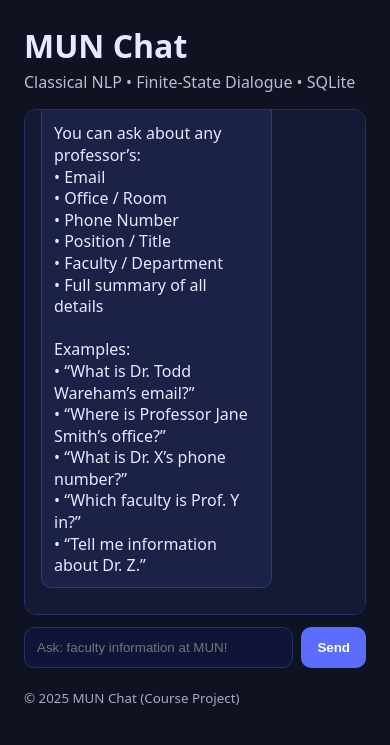
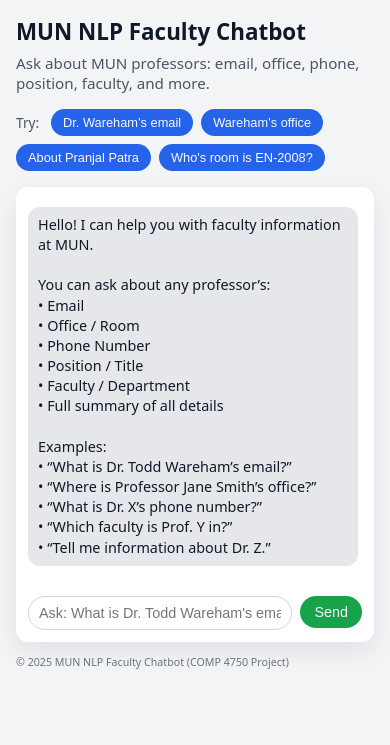
Before and after one commit to khanshairer/mun-nlp-chatbot-4750, a Flask app: page / in a window 390 px wide. Shown: the top 745 px of the page. Run offline with Flask 3, Linux system fonts and the light colour scheme.

Commit message:
Improve UI design, add example buttons, autocomplete, and fuzzy matching

```diff
--- a/app.py
+++ b/app.py
@@ -2,20 +2,19 @@ from flask import Flask, render_template, request, jsonify
 from time import perf_counter
 import os
 
-from db import ensure_db
+from db import ensure_db, suggest_prof_names
 from nlp.engine import ChatEngine
 
 app = Flask(__name__)
 
-# -----------------------------
-# Initialize DB + ChatEngine ON STARTUP
-# -----------------------------
 ensure_db()
 engine = ChatEngine()
+
 
 @app.get("/")
 def index():
     return render_template("index.html")
+
 
 @app.post("/chat")
 def chat():
@@ -26,6 +25,16 @@ def chat():
     print(f"[latency] {dt:.1f} ms  [state] {state}")
     return jsonify({"reply": reply, "state": state})
 
+
+@app.get("/suggest")
+def suggest():
+    q = request.args.get("q", "").strip()
+    if not q:
+        return jsonify([])
+    names = suggest_prof_names(q, limit=7)
+    return jsonify(names)
+
+
 if __name__ == "__main__":
     port = int(os.environ.get("PORT", "5000"))
     app.run(debug=True, port=port)
--- a/static/app.js
+++ b/static/app.js
@@ -1,40 +1,104 @@
-const chatlog = document.getElementById('chatlog');
-const input = document.getElementById('msg');
-const sendBtn = document.getElementById('send');
+const chatlog = document.getElementById("chatlog");
+const input = document.getElementById("msg");
+const sendBtn = document.getElementById("send");
+const suggestionsDiv = document.getElementById("suggestions");
 
-function addMsg(text, who='bot'){
-  const div = document.createElement('div');
-  div.className = 'msg ' + who;
+function addMsg(text, who = "bot") {
+  const div = document.createElement("div");
+  div.className = "msg " + who;
   div.textContent = text;
   chatlog.appendChild(div);
   chatlog.scrollTop = chatlog.scrollHeight;
 }
 
-async function send(){
+async function send() {
   const text = input.value.trim();
-  if(!text) return;
-  addMsg(text, 'user');
-  input.value = '';
+  if (!text) return;
+  addMsg(text, "user");
+  input.value = "";
+  clearSuggestions();
   try {
-    const res = await fetch('/chat', {
-      method: 'POST',
-      headers: {'Content-Type':'application/json'},
-      body: JSON.stringify({message: text})
+    const res = await fetch("/chat", {
+      method: "POST",
+      headers: { "Content-Type": "application/json" },
+      body: JSON.stringify({ message: text })
     });
     const data = await res.json();
-    addMsg(data.reply || '(no reply)', 'bot');
-  } catch (e){
-    addMsg('Network error. Please try again.', 'bot');
+    addMsg(data.reply || "(no reply)", "bot");
+  } catch (e) {
+    addMsg("Network error. Please try again.", "bot");
   }
 }
 
-sendBtn.addEventListener('click', send);
-input.addEventListener('keydown', (e)=>{
-  if(e.key === 'Enter'){ send(); }
+// Example buttons
+document.querySelectorAll(".example-btn").forEach(btn => {
+  btn.addEventListener("click", () => {
+    const q = btn.getAttribute("data-example");
+    input.value = q;
+    input.focus();
+    send();
+  });
 });
 
-// greeting
-addMsg("Hello! I can help you with faculty information at MUN.\n\n" +
+// Autocomplete
+let suggestTimer = null;
+
+function clearSuggestions() {
+  suggestionsDiv.innerHTML = "";
+  suggestionsDiv.style.display = "none";
+}
+
+function showSuggestions(list) {
+  if (!list || !list.length) {
+    clearSuggestions();
+    return;
+  }
+  suggestionsDiv.innerHTML = "";
+  list.forEach(name => {
+    const item = document.createElement("div");
+    item.className = "suggestion-item";
+    item.textContent = name;
+    item.addEventListener("click", () => {
+      input.value = "Tell me about " + name;
+      clearSuggestions();
+      input.focus();
+    });
+    suggestionsDiv.appendChild(item);
+  });
+  suggestionsDiv.style.display = "block";
+}
+
+input.addEventListener("input", () => {
+  const text = input.value.trim();
+  if (suggestTimer) clearTimeout(suggestTimer);
+  if (text.length < 2) {
+    clearSuggestions();
+    return;
+  }
+  suggestTimer = setTimeout(async () => {
+    try {
+      const res = await fetch("/suggest?q=" + encodeURIComponent(text));
+      if (!res.ok) {
+        clearSuggestions();
+        return;
+      }
+      const names = await res.json();
+      showSuggestions(names);
+    } catch (e) {
+      clearSuggestions();
+    }
+  }, 200);
+});
+
+input.addEventListener("keydown", (e) => {
+  if (e.key === "Enter") {
+    send();
+  }
+});
+
+// initial greeting
+addMsg(
+  "Hello! I can help you with faculty information at MUN.\n\n" +
   "You can ask about any professor’s:\n" +
   "• Email\n" +
   "• Office / Room\n" +
@@ -48,4 +112,7 @@ addMsg("Hello! I can help you with faculty information at MUN.\n\n" +
   "• “What is Dr. X’s phone number?”\n" +
   "• “Which faculty is Prof. Y in?”\n" +
   "• “Tell me information about Dr. Z.”",
-"bot");
+  "bot"
+);
+
+sendBtn.addEventListener("click", send);
--- a/static/style.css
+++ b/static/style.css
@@ -1,13 +1,219 @@
-*{box-sizing:border-box}
-body{font-family:system-ui,Segoe UI,Roboto,Arial,sans-serif;margin:0;background:#0f1221;color:#e7e9ff}
-.container{max-width:900px;margin:0 auto;padding:24px}
-header h1{margin:0 0 4px 0} header p{margin:0 0 16px 0;opacity:.8}
-.chatlog{background:#141936;border:1px solid #28306a;border-radius:12px;height:60vh;overflow:auto;padding:16px}
-.msg{padding:10px 12px;margin:10px 0;border-radius:10px;max-width:75%;white-space:pre-wrap;line-height:1.35}
-.msg.bot{background:#1b2147;border:1px solid #2f3a80}
-.msg.user{background:#28306a;margin-left:auto}
-.composer{display:flex;gap:8px;margin-top:12px}
-.composer input{flex:1;padding:12px;border-radius:10px;border:1px solid #28306a;background:#101436;color:#fff}
-.composer button{padding:12px 16px;border-radius:10px;border:0;background:#5c6cff;color:#fff;font-weight:600;cursor:pointer}
-.composer button:hover{opacity:.9}
-footer{margin-top:18px;opacity:.7}
+/* ---------- Base layout ---------- */
+
+*,
+*::before,
+*::after {
+  box-sizing: border-box;
+}
+
+body {
+  margin: 0;
+  padding: 0;
+  font-family: system-ui, -apple-system, BlinkMacSystemFont, "Segoe UI", sans-serif;
+  background: #f3f4f6;
+  color: #111827;
+}
+
+.container {
+  max-width: 960px;
+  margin: 24px auto;
+  padding: 0 16px;
+}
+
+/* ---------- Header ---------- */
+
+header {
+  margin-bottom: 16px;
+}
+
+header h1 {
+  margin: 0;
+  font-size: 1.8rem;
+  font-weight: 700;
+  color: #111827;
+}
+
+header p {
+  margin: 6px 0 0;
+  color: #4b5563;
+  font-size: 0.95rem;
+}
+
+/* ---------- Example buttons ---------- */
+
+.examples {
+  margin: 16px 0;
+  display: flex;
+  flex-wrap: wrap;
+  gap: 8px;
+  align-items: center;
+  font-size: 0.85rem;
+  color: #4b5563;
+}
+
+.examples span {
+  margin-right: 4px;
+}
+
+.example-btn {
+  border: 0;
+  border-radius: 999px;
+  padding: 6px 12px;
+  background: #2563eb;
+  color: #f9fafb;
+  cursor: pointer;
+  font-size: 0.8rem;
+  transition: background 0.15s ease, transform 0.1s ease;
+}
+
+.example-btn:hover {
+  background: #1d4ed8;
+  transform: translateY(-1px);
+}
+
+/* ---------- Chat card ---------- */
+
+main {
+  background: #ffffff;
+  border-radius: 12px;
+  box-shadow: 0 10px 25px rgba(15, 23, 42, 0.08);
+  padding: 16px;
+  display: flex;
+  flex-direction: column;
+  min-height: 380px;
+}
+
+.chatlog {
+  flex: 1;
+  overflow-y: auto;
+  padding: 8px 4px 8px 0;
+  margin-bottom: 10px;
+}
+
+/* Messages */
+
+.msg {
+  max-width: 80%;
+  margin-bottom: 8px;
+  padding: 8px 10px;
+  border-radius: 12px;
+  font-size: 0.9rem;
+  line-height: 1.4;
+  white-space: pre-wrap;  /* important: keeps line breaks from the bot */
+}
+
+.msg.bot {
+  align-self: flex-start;
+  background: #e5e7eb;
+  color: #111827;
+}
+
+.msg.user {
+  align-self: flex-end;
+  background: #2563eb;
+  color: #f9fafb;
+}
+
+/* ---------- Composer ---------- */
+
+.composer {
+  display: flex;
+  gap: 8px;
+  align-items: flex-start;
+  margin-top: 4px;
+}
+
+.composer-main {
+  position: relative;
+  flex: 1;
+}
+
+.composer input {
+  width: 100%;
+  padding: 8px 10px;
+  border-radius: 999px;
+  border: 1px solid #d1d5db;
+  font-size: 0.9rem;
+  outline: none;
+  transition: border-color 0.15s ease, box-shadow 0.15s ease;
+}
+
+.composer input:focus {
+  border-color: #2563eb;
+  box-shadow: 0 0 0 2px rgba(37, 99, 235, 0.15);
+}
+
+#send {
+  border: none;
+  border-radius: 999px;
+  padding: 8px 14px;
+  background: #16a34a;
+  color: #f9fafb;
+  font-size: 0.9rem;
+  cursor: pointer;
+  white-space: nowrap;
+  transition: background 0.15s ease, transform 0.1s ease;
+}
+
+#send:hover {
+  background: #15803d;
+  transform: translateY(-1px);
+}
+
+/* ---------- Autocomplete suggestions ---------- */
+
+.suggestions {
+  position: absolute;
+  left: 0;
+  right: 0;
+  top: 100%;
+  margin-top: 4px;
+  background: #f9fafb;
+  border: 1px solid #e5e7eb;
+  border-radius: 10px;
+  max-height: 180px;
+  overflow-y: auto;
+  display: none;
+  z-index: 10;
+  box-shadow: 0 8px 20px rgba(15, 23, 42, 0.06);
+}
+
+.suggestion-item {
+  padding: 6px 10px;
+  font-size: 0.85rem;
+  cursor: pointer;
+  color: #111827;
+}
+
+.suggestion-item:hover {
+  background: #e5f0ff;
+}
+
+/* ---------- Footer ---------- */
+
+footer {
+  margin-top: 10px;
+  font-size: 0.8rem;
+  color: #6b7280;
+  text-align: left;
+}
+
+/* ---------- Small screens ---------- */
+
+@media (max-width: 600px) {
+  .container {
+    margin: 16px auto;
+  }
+
+  main {
+    padding: 12px;
+  }
+
+  header h1 {
+    font-size: 1.4rem;
+  }
+
+  .msg {
+    max-width: 100%;
+  }
+}
--- a/templates/index.html
+++ b/templates/index.html
@@ -3,26 +3,47 @@
 <head>
   <meta charset="utf-8">
   <meta name="viewport" content="width=device-width, initial-scale=1">
-  <title>MUN Chat — Classical NLP</title>
+  <title>MUN NLP Faculty Chatbot</title>
   <link rel="stylesheet" href="/static/style.css">
 </head>
 <body>
   <div class="container">
     <header>
-      <h1>MUN Chat</h1>
-      <p>Classical NLP • Finite-State Dialogue • SQLite</p>
+      <h1>MUN NLP Faculty Chatbot</h1>
+      <p>Ask about MUN professors: email, office, phone, position, faculty, and more.</p>
     </header>
+
+    <div class="examples">
+      <span>Try:</span>
+      <button class="example-btn" data-example="What is Dr. Todd Wareham's email?">
+        Dr. Wareham’s email
+      </button>
+      <button class="example-btn" data-example="Where is Wareham's office?">
+        Wareham’s office
+      </button>
+      <button class="example-btn" data-example="Tell me about Pranjal Patra">
+        About Pranjal Patra
+      </button>
+      <button class="example-btn" data-example="Who's room is EN-2008?">
+        Who's room is EN-2008?
+      </button>
+    </div>
 
     <main>
       <div id="chatlog" class="chatlog"></div>
+
       <div class="composer">
-        <input id="msg" type="text" placeholder="Ask: faculty information at MUN!">
+        <div class="composer-main">
+          <input id="msg" type="text"
+                 placeholder="Ask: What is Dr. Todd Wareham's email?">
+          <div id="suggestions" class="suggestions"></div>
+        </div>
         <button id="send">Send</button>
       </div>
     </main>
 
     <footer>
-      <small>© 2025 MUN Chat (Course Project)</small>
+      <small>© 2025 MUN NLP Faculty Chatbot (COMP 4750 Project)</small>
     </footer>
   </div>
 
```
Also changed, not shown: db.py (+89 -3 lines), nlp/engine.py (+25 -10 lines). Lines whose indentation alone changed are shown as unchanged.
